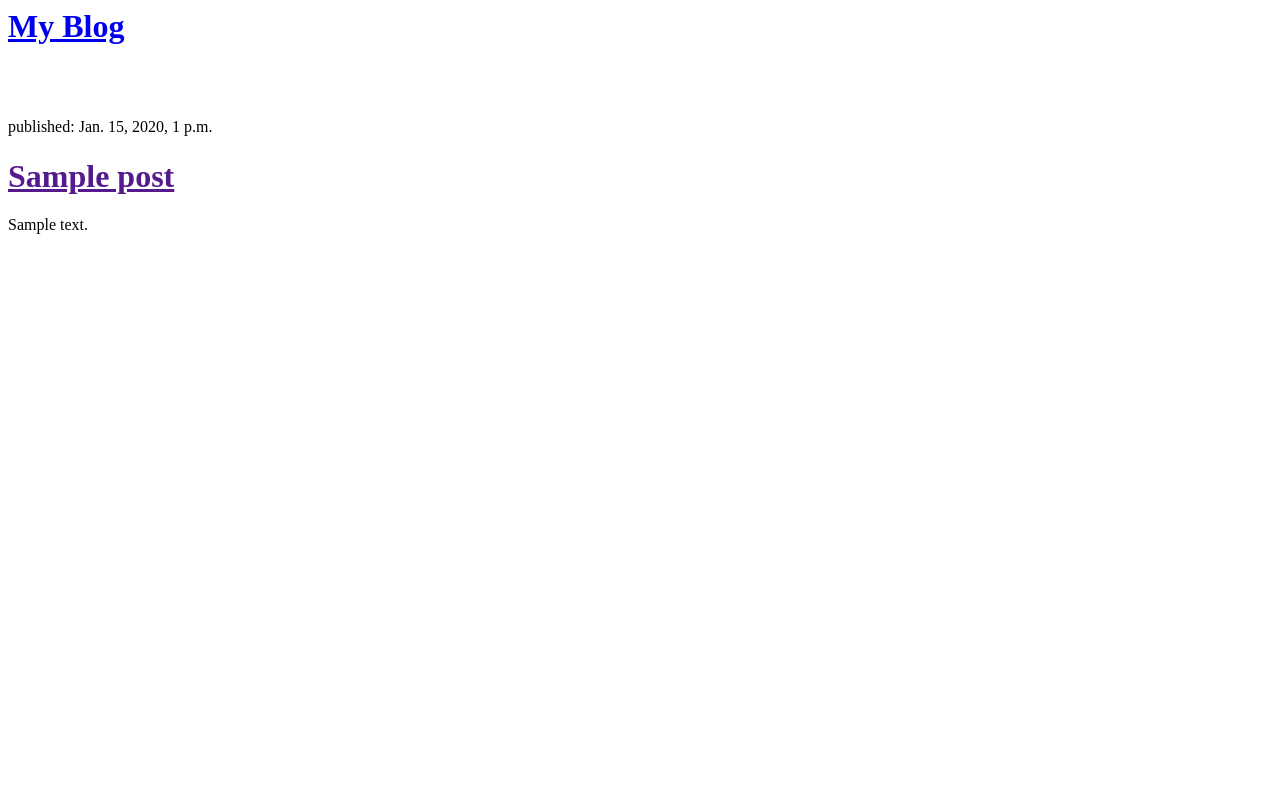
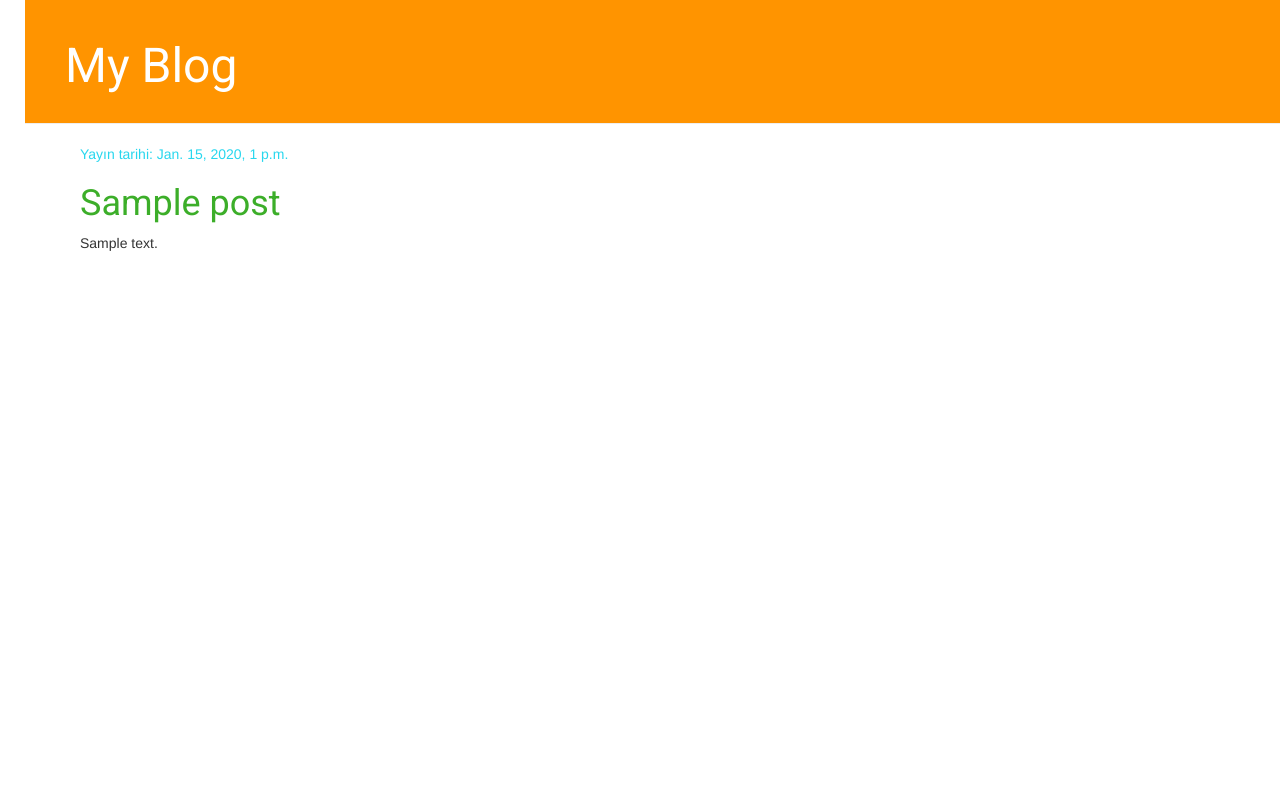
Before and after one commit to omerfarukavci/my-first-blog, a Django app: page / in a window 1280 px wide. Run offline with Django 3.2, Linux system fonts and the light colour scheme; tables that the repository leaves empty hold one stand-in row (values such as "Sample post"); some libraries are stand-ins or nearby versions.

Commit message:
create css

```diff
--- /dev/null
+++ b/blog/static/css/blog.css
@@ -0,0 +1,51 @@
+h1 a {
+    color: #3CAE29;
+    font-family: 'Roboto';
+}
+
+body {
+    padding-left: 25px;
+}
+
+.page-header {
+    background-color: #ff9400;
+    margin-top: 0;
+    padding: 20px 20px 20px 40px;
+}
+
+.page-header h1, .page-header h1 a, .page-header h1 a:visited, .page-header h1 a:active {
+    color: #ffffff;
+    font-size: 36pt;
+    text-decoration: none;
+}
+
+.content {
+    margin-left: 40px;
+}
+
+h1, h2, h3, h4 {
+    font-family: 'Roboto', cursive;
+}
+
+.date {
+    color: #28d7ee;
+}
+
+.post-form textarea, .post-form input {
+    width: 100%;
+}
+
+.top-menu, .top-menu:hover, .top-menu:visited {
+    color: #ffffff;
+    float: right;
+    font-size: 26pt;
+    margin-right: 20px;
+}
+
+.post {
+    margin-bottom: 70px;
+}
+
+.post h1 a, .post h1 a:visited {
+    clor: #000;
+}
--- a/blog/templates/blog/post_list.html
+++ b/blog/templates/blog/post_list.html
@@ -1,20 +1,30 @@
+{% load static %}
 <html>
     <head>
         <title>Welcome!</title>
+        <link rel="stylesheet" href="//maxcdn.bootstrapcdn.com/bootstrap/3.2.0/css/bootstrap.min.css">
+        <link rel="stylesheet" href="//maxcdn.bootstrapcdn.com/bootstrap/3.2.0/css/bootstrap-theme.min.css">
+        <link href="//fonts.googleapis.com/css?family=Roboto&subset=latin,latin-ext" rel="stylesheet" type="text/css">
+        <link rel="stylesheet" href="{% static 'css/blog.css' %}">
     </head>
     <body>
-        <div>
+        <div class="page-header">
             <h1><a href="/">My Blog</a></h1>
         </div>
-
-        {% for post in posts %}
-            <div>
-                <br><br>
-                <p>published: {{ post.published_date }}</p>
-                <h1><a href="">{{post.title}}</a></h1>
-                <p>{{ post.text|linebreaksbr }}</p>
+        <div class="content container">
+            <div class="row">
+                <div class="col-md-8">
+                    {% for post in posts %}
+                        <div class="post">
+                            <div class="date">
+                                <p>Yayın tarihi: {{ post.published_date }}</p>
+                            </div>
+                            <h1><a href="">{{ post.title }}</a></h1>
+                            <p>{{ post.text|linebreaksbr }}</p>
+                        </div>
+                    {% endfor %}
+                </div>
             </div>
-        {% endfor %}
-
+        </div>
     </body>
 </html>
```
